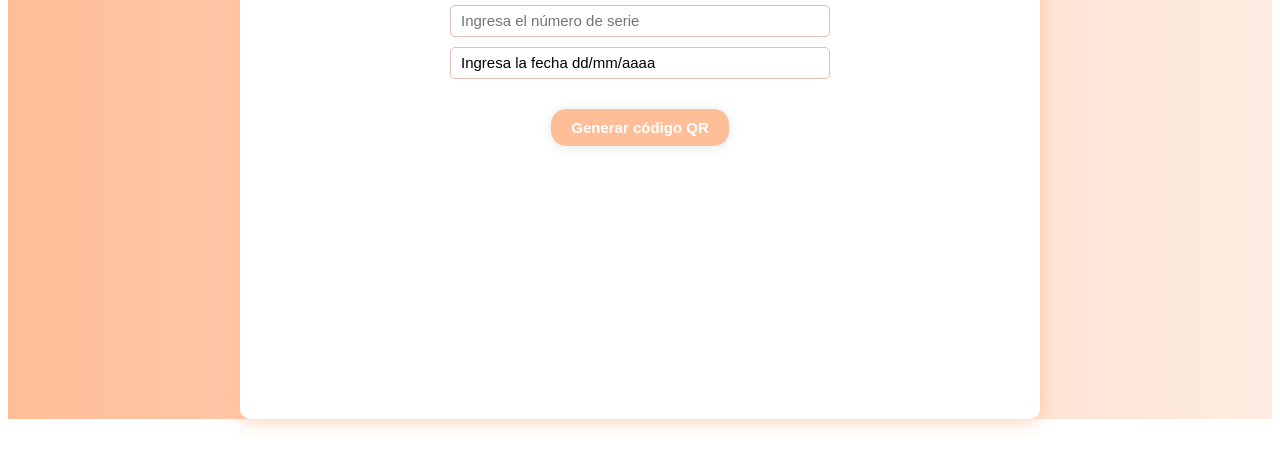
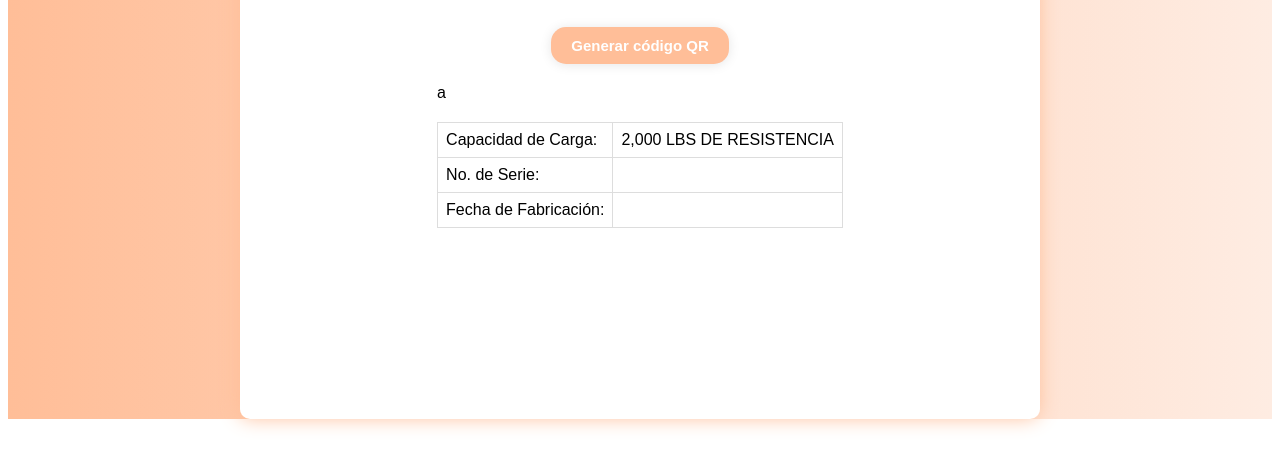
Before and after one commit to angelajassoma/angelajassoma.github.io, a plain HTML site: page index.html in a window 1280 px wide. Shown: the part 349-800 px from the top of the page. Drawn offline with Linux system fonts and the light colour scheme.

Commit message:
add table

```diff
--- a/css/style.css
+++ b/css/style.css
@@ -97,6 +97,22 @@ button:hover {
     transform: scale(1.1);
 }
 
+table {
+    width: 100%;
+    border-collapse: collapse;
+    margin: 20px 0;
+  }
+
+  th, td {
+    border: 1px solid #dddddd;
+    text-align: left;
+    padding: 8px;
+  }
+
+  th {
+    background-color: #f2f2f2;
+  }
+
 .btn-descargar {
     display: none;
 }
--- a/index.html
+++ b/index.html
@@ -16,7 +16,25 @@
                 <input type="number" class="number-input" placeholder="Ingresa el número de serie">
                 <input type="text" class="text-input" placeholder="Ingresa la fecha dd/mm/aaaa">
                 <button class="btn-generar">Generar código QR</button>
-                <div class="qrcode"></div>
+                <div class="table-qrcode">
+                    <table>
+                        <tbody>
+                          <tr>
+                            <td>Capacidad de Carga:</td>
+                            <td>2,000 LBS DE RESISTENCIA</td>
+                          </tr>
+                          <tr>
+                            <td>No. de Serie:</td>
+                            <td class="serie-tabla"></td>
+                          </tr>
+                          <tr>
+                            <td>Fecha de Fabricación:</td>
+                            <td class="fecha-tabla"></td>
+                          </tr>a
+                        </tbody>
+                      </table>
+                      <div class="qrcode"></div>
+                </div>
                 <button class="btn-descargar">Descargar código QR</button>
             </form>
         </div>
--- a/js/generador.js
+++ b/js/generador.js
@@ -5,6 +5,8 @@ const botonGenerar = document.querySelector(".btn-generar");
 const contenedorQR = document.querySelector(".qrcode");
 const botonDescargar = document.querySelector(".btn-descargar");
 const aviso = document.querySelector(".text-aviso");
+const serieTabla = document.querySelector(".serie-tabla");
+const fechaTabla = document.querySelector(".fecha-tabla");
 
 let QR;
 //---Principal---//
@@ -18,6 +20,8 @@ botonGenerar.addEventListener("click", e => {
     } else {
         generarCodigoQR(textqr);
         botonDescargar.style.display = "block";
+        serieTabla.innerHTML = numberInput.value;
+        fechaTabla.innerHTML = textInput.value;
     }
 });
 
```
